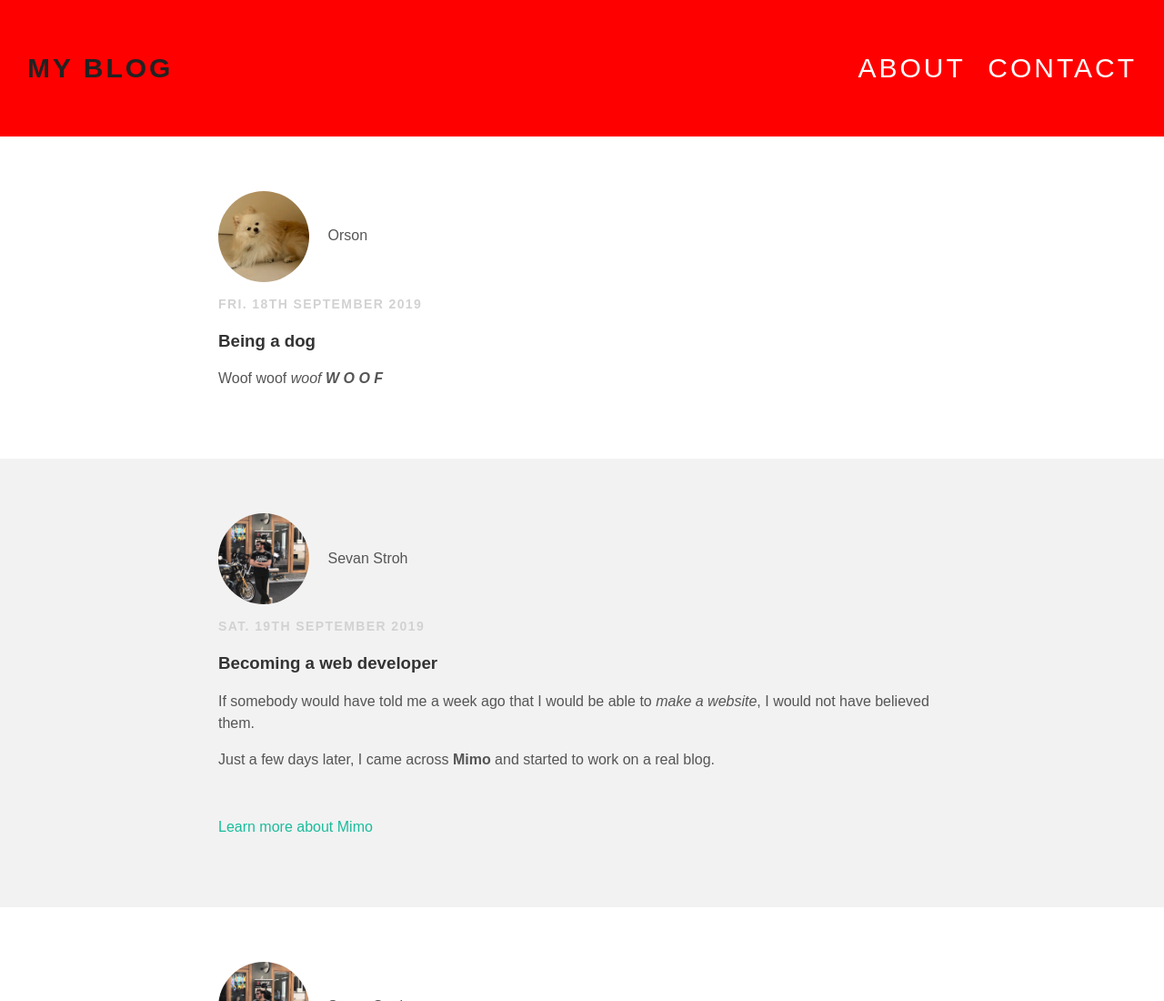
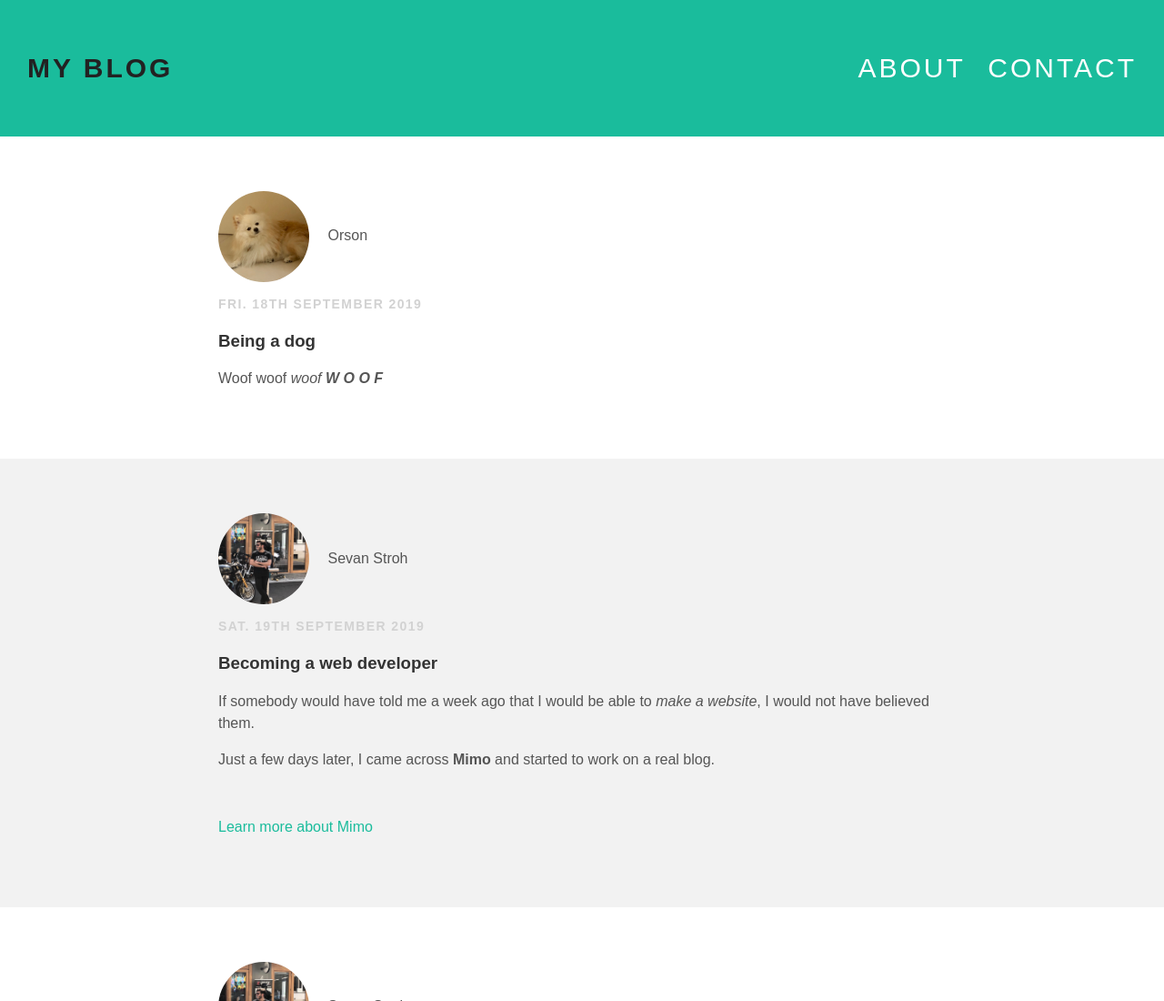
Before and after one commit to SevanStroh/SevanStroh.github.io, a plain HTML site: page index.html in a window 1280 px wide. Shown: the top 1100 px of the page at 91% size. Drawn offline with Linux system fonts and the light colour scheme.

Commit message:
Update style.css

```diff
--- a/style.css
+++ b/style.css
@@ -6,7 +6,7 @@ body {
 }
 
 #header{
-  background-color:red;
+  background-color: #1abc9c;
   height: 150px;
   line-height: 150px;
 }
```
